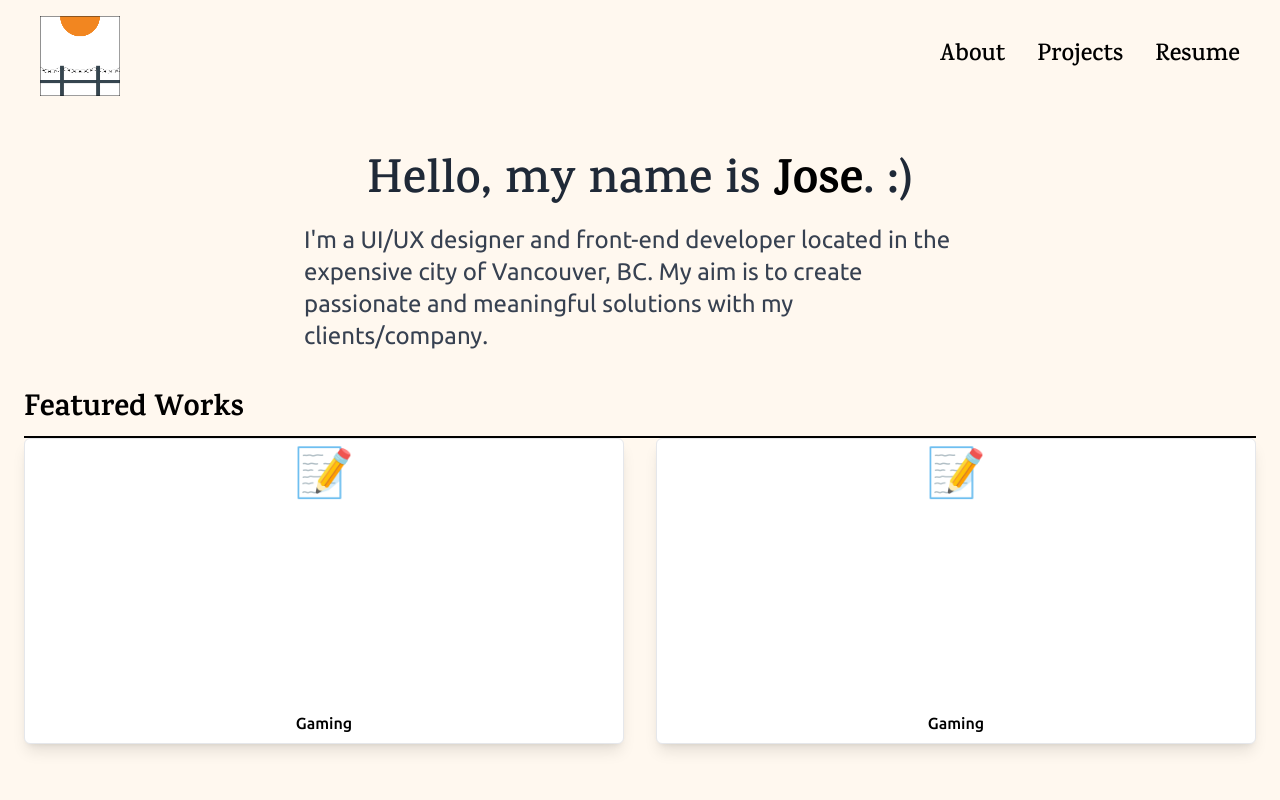
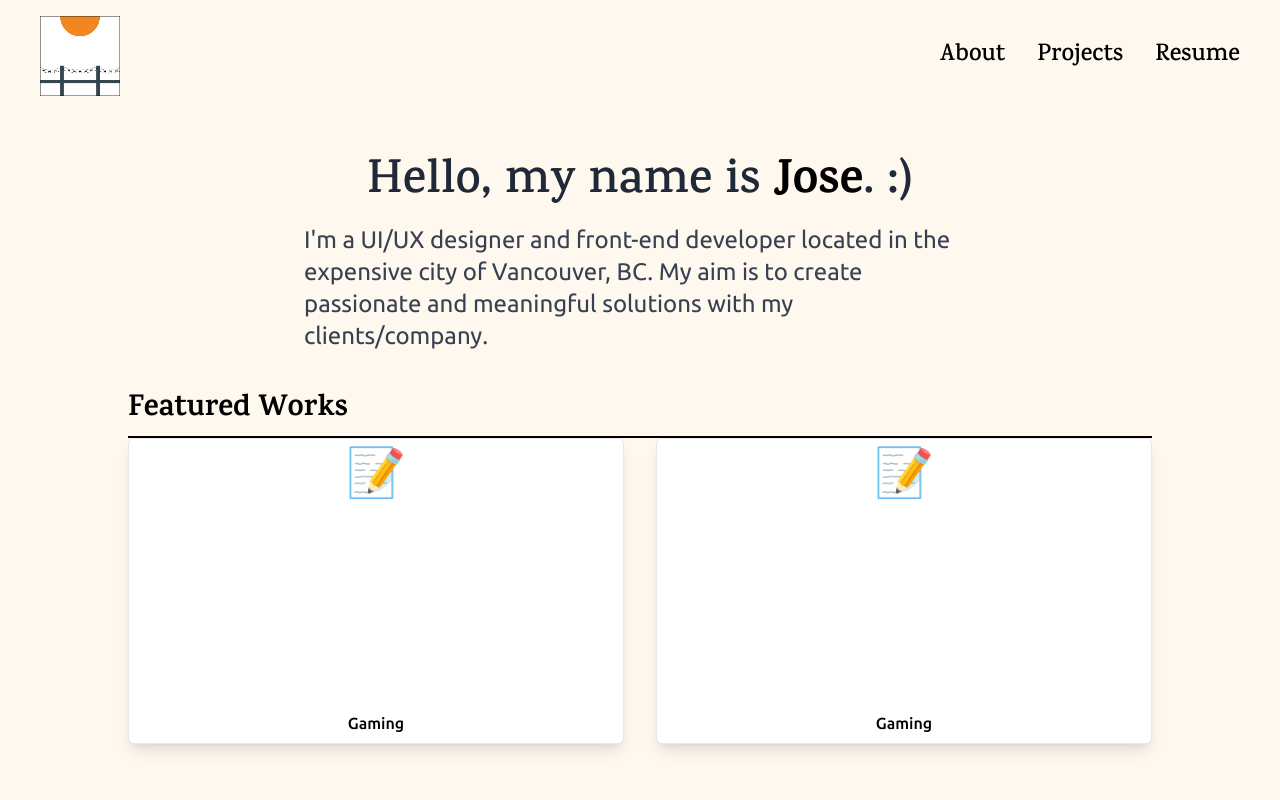
Before and after one commit to jorola0411/PortfolioWebsite, a React (Vite) app in the folder portfolio-website/: page / in a window 1280 px wide. Shown: the top 800 px of the page. Built offline with nearby package versions, Linux system fonts and the light colour scheme.

Commit message:
Update tailwind.config.js

```diff
--- a/portfolio-website/tailwind.config.js
+++ b/portfolio-website/tailwind.config.js
@@ -10,7 +10,7 @@ export default {
         '8xl': '96rem',
         '7xl': '85rem',
         'md': '40rem',
-        'screen-lg': '88rem',
+        'screen-lg': '64rem',
 
       },
       width: {
```
